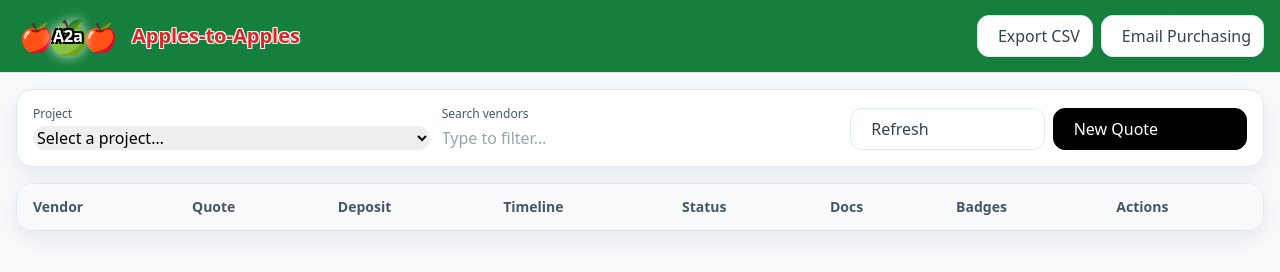
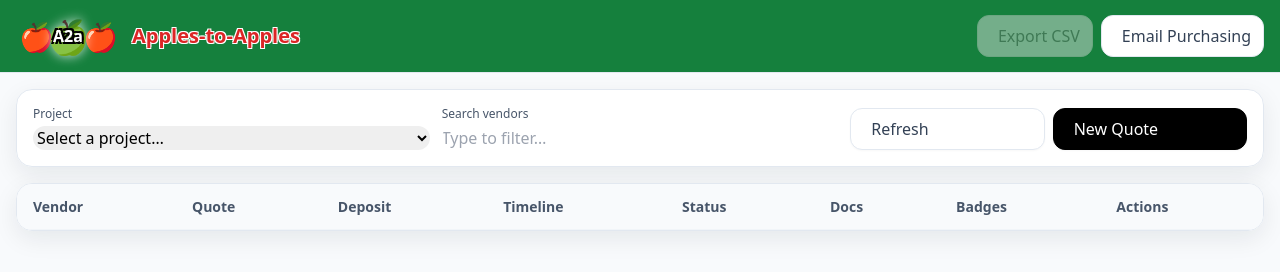
Before and after one commit to mwb2959-cyber/a2a-test, a plain HTML site: page index.html in a window 1280 px wide. Drawn offline with nearby package versions, Linux system fonts and the light colour scheme; a script that the page names is missing.

Commit message:
Update index.html

```diff
--- a/index.html
+++ b/index.html
@@ -85,7 +85,12 @@
 
     <!-- RIGHT: buttons -->
 <nav class="flex items-center gap-2">
-        <button id="btnExportCsv" class="btn btn-ghost" title="Export current view to CSV">
+  <button
+    id="btnExportCsv"
+    class="btn btn-ghost opacity-50 cursor-not-allowed"
+    title="Export current view to CSV"
+    disabled
+  >
     <span class="i" data-icon="download"></span> Export CSV
   </button>
   <button id="btnEmailPurchasing" class="btn btn-ghost" title="Compose email to Purchasing">
```
Lines whose indentation alone changed are shown as unchanged.
